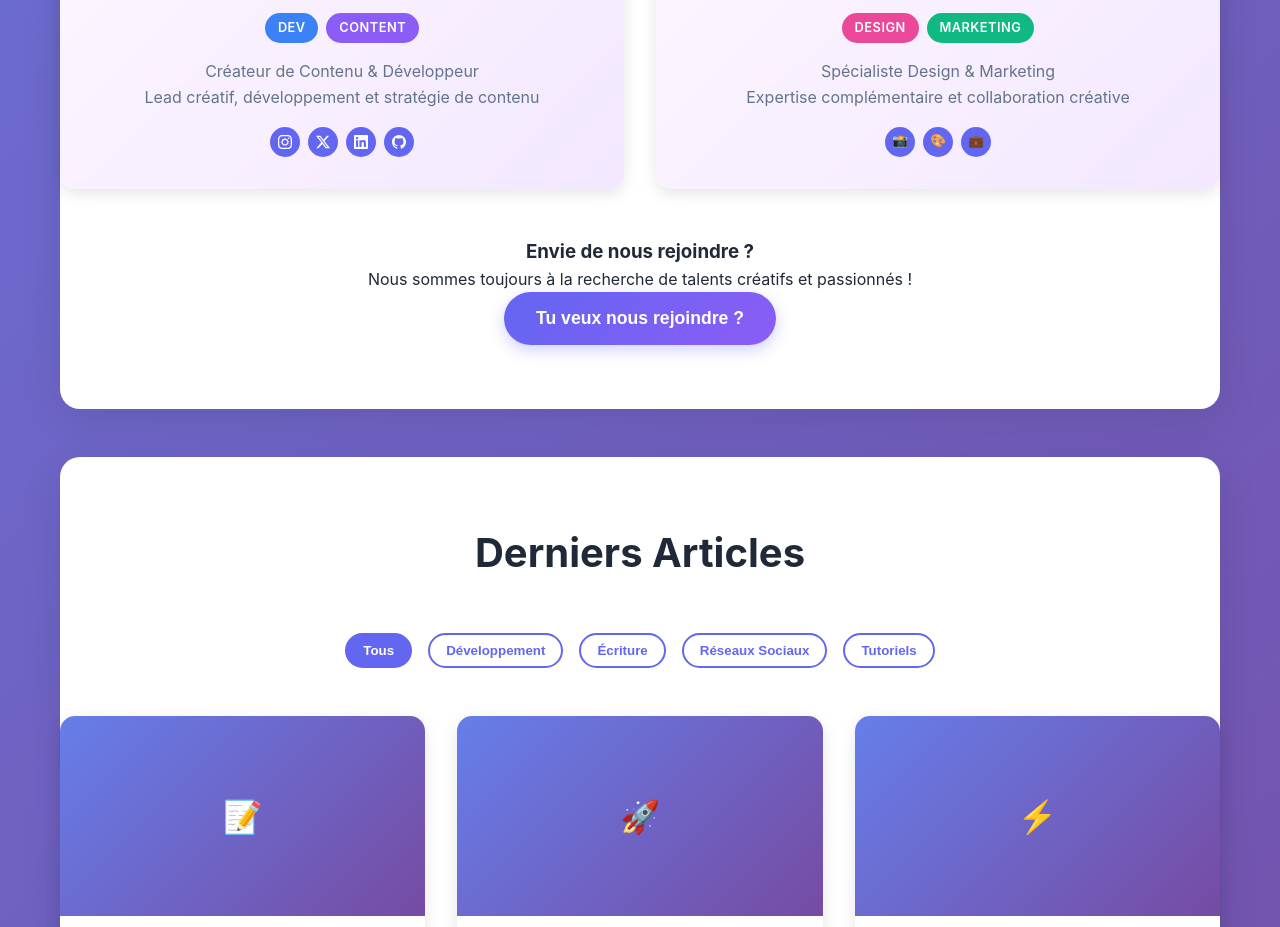
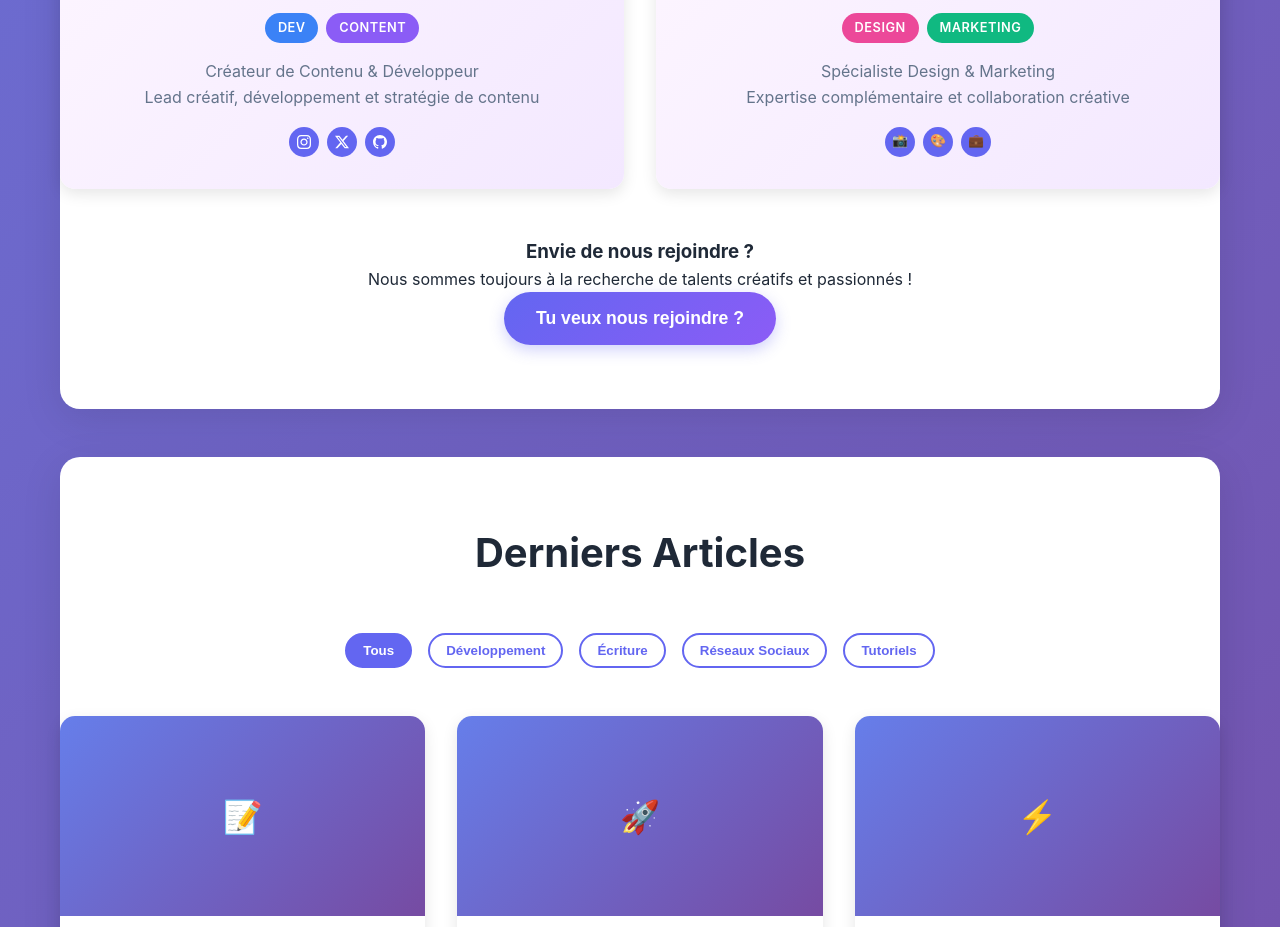
Before and after one commit to Legraschat/legraschat.github.io, a plain HTML site: page index.html in a window 1280 px wide. Shown: the part 1921-2848 px from the top of the page. Drawn offline with Linux system fonts and the light colour scheme.

Commit message:
Update index.html

```diff
--- a/index.html
+++ b/index.html
@@ -968,12 +968,7 @@
                                     <path d="M18.901 1.153h3.68l-8.04 9.19L24 22.846h-7.406l-5.8-7.584-6.638 7.584H.474l8.6-9.83L0 1.154h7.594l5.243 6.932ZM17.61 20.644h2.039L6.486 3.24H4.298Z"/>
                                 </svg>
                             </a>
-                            <a href="#" title="LinkedIn">
-                                <svg width="14" height="14" viewBox="0 0 24 24" fill="currentColor">
-                                    <path d="M20.447 20.452h-3.554v-5.569c0-1.328-.027-3.037-1.852-3.037-1.853 0-2.136 1.445-2.136 2.939v5.667H9.351V9h3.414v1.561h.046c.477-.9 1.637-1.85 3.37-1.85 3.601 0 4.267 2.37 4.267 5.455v6.286zM5.337 7.433c-1.144 0-2.063-.926-2.063-2.065 0-1.138.92-2.063 2.063-2.063 1.14 0 2.064.925 2.064 2.063 0 1.139-.925 2.065-2.064 2.065zm1.782 13.019H3.555V9h3.564v11.452zM22.225 0H1.771C.792 0 0 .774 0 1.729v20.542C0 23.227.792 24 1.771 24h20.451C23.2 24 24 23.227 24 22.271V1.729C24 .774 23.2 0 22.222 0h.003z"/>
-                                </svg>
-                            </a>
-                            <a href="#" title="GitHub">
+                            <a href="https://github.com/Legraschat" title="GitHub">
                                 <svg width="14" height="14" viewBox="0 0 24 24" fill="currentColor">
                                     <path d="M12 0c-6.626 0-12 5.373-12 12 0 5.302 3.438 9.8 8.207 11.387.599.111.793-.261.793-.577v-2.234c-3.338.726-4.033-1.416-4.033-1.416-.546-1.387-1.333-1.756-1.333-1.756-1.089-.745.083-.729.083-.729 1.205.084 1.839 1.237 1.839 1.237 1.07 1.834 2.807 1.304 3.492.997.107-.775.418-1.305.762-1.604-2.665-.305-5.467-1.334-5.467-5.931 0-1.311.469-2.381 1.236-3.221-.124-.303-.535-1.524.117-3.176 0 0 1.008-.322 3.301 1.23.957-.266 1.983-.399 3.003-.404 1.02.005 2.047.138 3.006.404 2.291-1.552 3.297-1.23 3.297-1.23.653 1.653.242 2.874.118 3.176.77.84 1.235 1.911 1.235 3.221 0 4.609-2.807 5.624-5.479 5.921.43.372.823 1.102.823 2.222v3.293c0 .319.192.694.801.576 4.765-1.589 8.199-6.086 8.199-11.386 0-6.627-5.373-12-12-12z"/>
                                 </svg>
```
